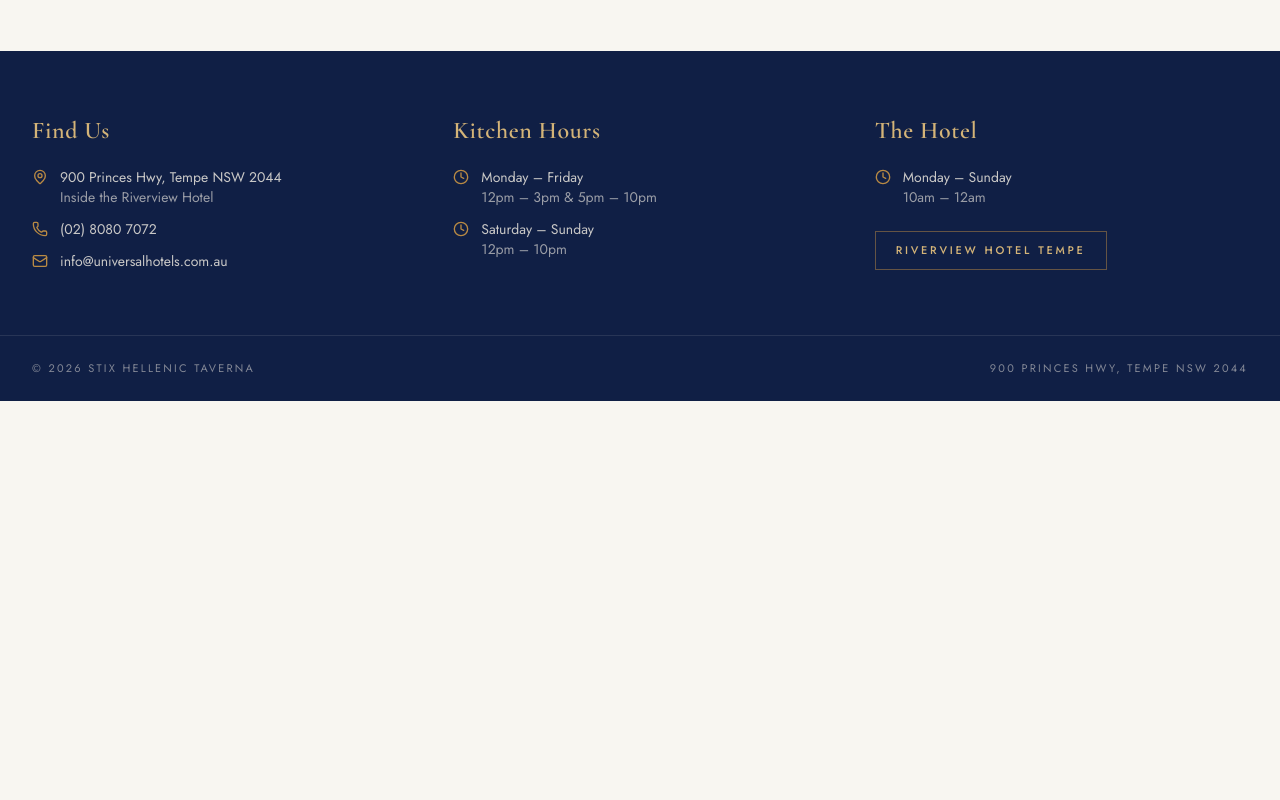
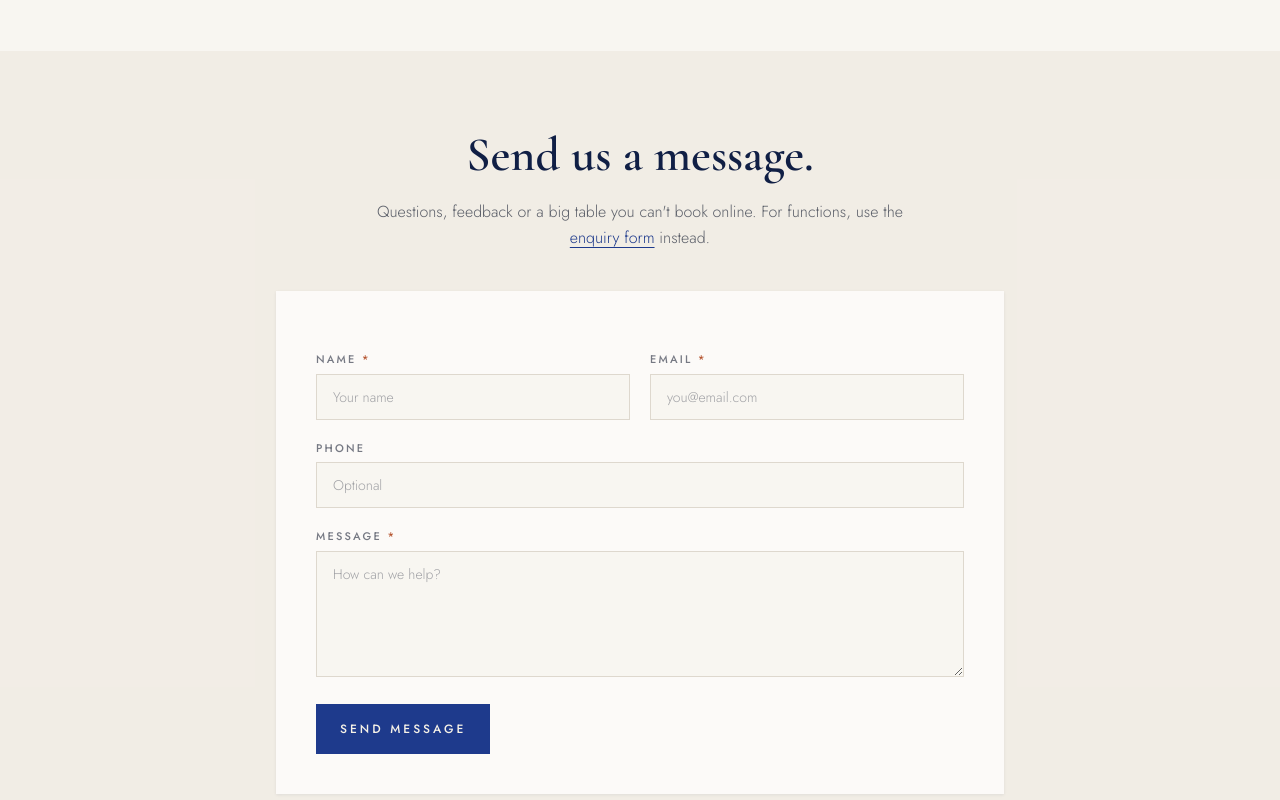
Before and after one commit to stelth1986/stix-hellenic-taverna, a React (Vite) app: page /location in a window 1280 px wide. Shown: the part 1600-2400 px from the top of the page. Before the commit the page ends 2001 px from the top, so only its background shows below. Built offline with nearby package versions, Linux system fonts and the light colour scheme.

Commit message:
Add contact and function enquiry forms via SMTP2Go

```diff
--- /dev/null
+++ b/src/components/EnquiryForm.tsx
@@ -0,0 +1,163 @@
+import { useState } from "react";
+
+type Status = "idle" | "sending" | "sent" | "error";
+
+const inputCls =
+  "w-full border border-border bg-background px-4 py-3 text-sm font-light text-foreground placeholder:text-foreground/40 focus:border-aegean focus:outline-none";
+
+const labelCls =
+  "mb-1.5 block text-[11px] font-medium uppercase tracking-[0.2em] text-foreground/60";
+
+function Field({
+  label,
+  children,
+  required,
+}: {
+  label: string;
+  children: React.ReactNode;
+  required?: boolean;
+}) {
+  return (
+    <div>
+      <label className={labelCls}>
+        {label} {required && <span className="text-terracotta">*</span>}
+      </label>
+      {children}
+    </div>
+  );
+}
+
+export default function EnquiryForm({ type }: { type: "contact" | "function" }) {
+  const [status, setStatus] = useState<Status>("idle");
+  const [errorMsg, setErrorMsg] = useState("");
+
+  async function onSubmit(e: React.FormEvent<HTMLFormElement>) {
+    e.preventDefault();
+    setStatus("sending");
+    setErrorMsg("");
+
+    const form = e.currentTarget;
+    const data = Object.fromEntries(new FormData(form).entries());
+
+    try {
+      const r = await fetch("/api/send-email", {
+        method: "POST",
+        headers: { "Content-Type": "application/json" },
+        body: JSON.stringify({ type, ...data }),
+      });
+      const json = await r.json().catch(() => ({}));
+      if (r.ok && json.ok) {
+        setStatus("sent");
+        form.reset();
+      } else {
+        setErrorMsg(json.error || "Something went wrong. Please call us instead.");
+        setStatus("error");
+      }
+    } catch {
+      setErrorMsg("Something went wrong. Please call us instead.");
+      setStatus("error");
+    }
+  }
+
+  if (status === "sent") {
+    return (
+      <div className="border border-gold/40 bg-card p-10 text-center">
+        <p className="font-display text-3xl font-semibold text-aegean-ink">
+          Thanks, we got it.
+        </p>
+        <p className="mx-auto mt-3 max-w-md text-sm font-light leading-relaxed text-foreground/70">
+          {type === "function"
+            ? "Your enquiry is on its way. Our events team will get back to you shortly."
+            : "Your message is on its way. We will get back to you shortly."}
+        </p>
+        <button
+          onClick={() => setStatus("idle")}
+          className="mt-6 text-[11px] font-medium uppercase tracking-[0.25em] text-aegean underline underline-offset-4 hover:text-gold"
+        >
+          Send another message
+        </button>
+      </div>
+    );
+  }
+
+  return (
+    <form onSubmit={onSubmit} className="space-y-5">
+      {/* Honeypot: hidden from humans, catches bots */}
+      <div className="absolute -left-[9999px] -top-[9999px]" aria-hidden="true">
+        <label>
+          Company
+          <input type="text" name="company" tabIndex={-1} autoComplete="off" />
+        </label>
+      </div>
+
+      <div className="grid gap-5 sm:grid-cols-2">
+        <Field label="Name" required>
+          <input name="name" required className={inputCls} placeholder="Your name" />
+        </Field>
+        <Field label="Email" required>
+          <input
+            name="email"
+            type="email"
+            required
+            className={inputCls}
+            placeholder="you@email.com"
+          />
+        </Field>
+      </div>
+
+      <div className={`grid gap-5 ${type === "function" ? "sm:grid-cols-3" : ""}`}>
+        <Field label="Phone">
+          <input name="phone" type="tel" className={inputCls} placeholder="Optional" />
+        </Field>
+        {type === "function" && (
+          <>
+            <Field label="Event date">
+              <input name="date" type="date" className={inputCls} />
+            </Field>
+            <Field label="Guests">
+              <input
+                name="guests"
+                type="number"
+                min="1"
+                className={inputCls}
+                placeholder="Approx. number"
+              />
+            </Field>
+          </>
+        )}
+      </div>
+
+      <Field label={type === "function" ? "Tell us about your event" : "Message"} required>
+        <textarea
+          name="message"
+          required
+          rows={5}
+          className={inputCls}
+          placeholder={
+            type === "function"
+              ? "What are you celebrating, and roughly how many people?"
+              : "How can we help?"
+          }
+        />
+      </Field>
+
+      {status === "error" && (
+        <p className="border border-terracotta/40 bg-terracotta/10 px-4 py-3 text-sm text-terracotta">
+          {errorMsg}
+        </p>
+      )}
+
+      <button
+        type="submit"
+        disabled={status === "sending"}
+        className="w-full bg-aegean px-6 py-4 text-[12px] font-medium uppercase tracking-[0.25em] text-cream transition-colors hover:bg-aegean-deep disabled:opacity-60 sm:w-auto"
+      >
+        {status === "sending"
+          ? "Sending..."
+          : type === "function"
+            ? "Send Enquiry"
+            : "Send Message"}
+      </button>
+    </form>
+  );
+}
--- a/src/pages/Functions.tsx
+++ b/src/pages/Functions.tsx
@@ -1,5 +1,6 @@
-import { Mail, Phone, Cake, Briefcase, Heart, Users } from "lucide-react";
+import { Phone, Cake, Briefcase, Heart, Users } from "lucide-react";
 import PageHero from "@/components/PageHero";
+import EnquiryForm from "@/components/EnquiryForm";
 import { SITE } from "@/data/site";
 
 const OCCASIONS = [
@@ -54,10 +55,10 @@
 
             <div className="mt-10 flex flex-col gap-4 sm:flex-row">
               <a
-                href={`mailto:${SITE.email}?subject=Function%20enquiry%20at%20Stix%20Hellenic%20Taverna`}
+                href="#enquiry"
                 className="inline-flex items-center justify-center gap-2 bg-aegean px-6 py-3 text-[12px] font-medium uppercase tracking-[0.25em] text-cream transition-colors hover:bg-aegean-deep"
               >
-                <Mail size={14} /> Make an Enquiry
+                Make an Enquiry
               </a>
               <a
                 href={SITE.phoneHref}
@@ -106,19 +107,22 @@
         </div>
       </section>
 
-      {/* Enquiry band */}
-      <section className="bg-aegean-ink py-20 text-center text-cream">
+      {/* Enquiry form */}
+      <section id="enquiry" className="bg-aegean-ink py-20 text-cream">
         <div className="mx-auto max-w-3xl px-5">
-          <h2 className="font-display text-4xl font-semibold md:text-5xl">
-            Tell us the date and we will sort the rest.
-          </h2>
-          <p className="mx-auto mt-5 max-w-xl text-base font-light leading-relaxed text-cream/80">
-            Email{" "}
-            <a href={`mailto:${SITE.email}`} className="text-gold-light underline underline-offset-4">
-              {SITE.email}
-            </a>{" "}
-            or call {SITE.phoneDisplay} to start planning.
-          </p>
+          <div className="text-center">
+            <h2 className="font-display text-4xl font-semibold md:text-5xl">
+              Tell us the date and we will sort the rest.
+            </h2>
+            <p className="mx-auto mt-5 max-w-xl text-base font-light leading-relaxed text-cream/80">
+              Send through the details below and our events team will come back
+              to you with menus and pricing. Prefer to talk? Call{" "}
+              {SITE.phoneDisplay}.
+            </p>
+          </div>
+          <div className="mt-10 bg-cream p-7 text-foreground shadow-[0_20px_60px_rgba(0,0,0,0.35)] md:p-10">
+            <EnquiryForm type="function" />
+          </div>
         </div>
       </section>
     </>
--- a/src/pages/Location.tsx
+++ b/src/pages/Location.tsx
@@ -1,5 +1,7 @@
 import { MapPin, Phone, Mail, Clock, ExternalLink, TrainFront, Car } from "lucide-react";
+import { Link } from "react-router";
 import PageHero from "@/components/PageHero";
+import EnquiryForm from "@/components/EnquiryForm";
 import { BookButton } from "@/components/Layout";
 import { SITE, HOURS } from "@/data/site";
 
@@ -147,6 +149,28 @@
           </div>
         </div>
       </section>
+
+      {/* Contact form */}
+      <section className="bg-secondary/60 py-20">
+        <div className="mx-auto max-w-3xl px-5">
+          <div className="text-center">
+            <h2 className="font-display text-4xl font-semibold text-aegean-ink md:text-5xl">
+              Send us a message.
+            </h2>
+            <p className="mx-auto mt-5 max-w-xl text-base font-light leading-relaxed text-foreground/70">
+              Questions, feedback or a big table you can't book online. For
+              functions, use the{" "}
+              <Link to="/functions" className="text-aegean underline underline-offset-4 hover:text-gold">
+                enquiry form
+              </Link>{" "}
+              instead.
+            </p>
+          </div>
+          <div className="mt-10 bg-card p-7 shadow-[0_1px_3px_rgba(16,31,69,0.08)] md:p-10">
+            <EnquiryForm type="contact" />
+          </div>
+        </div>
+      </section>
     </>
   );
 }
```
Also changed, not shown: api/send-email.js (added, +92 -0 lines).
